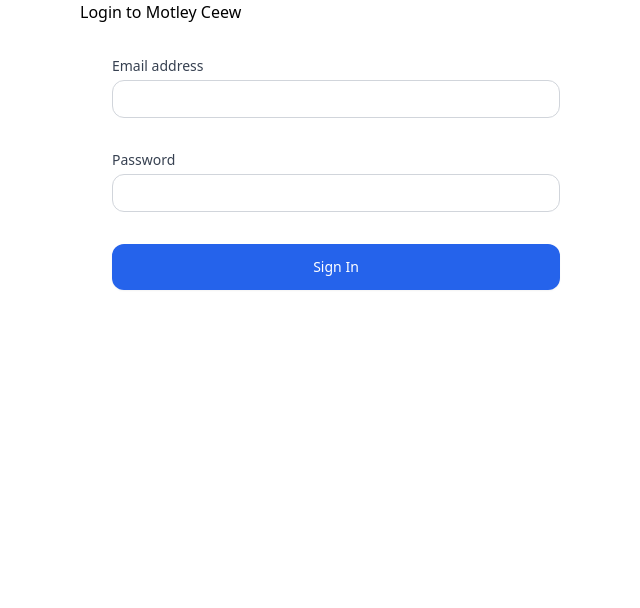
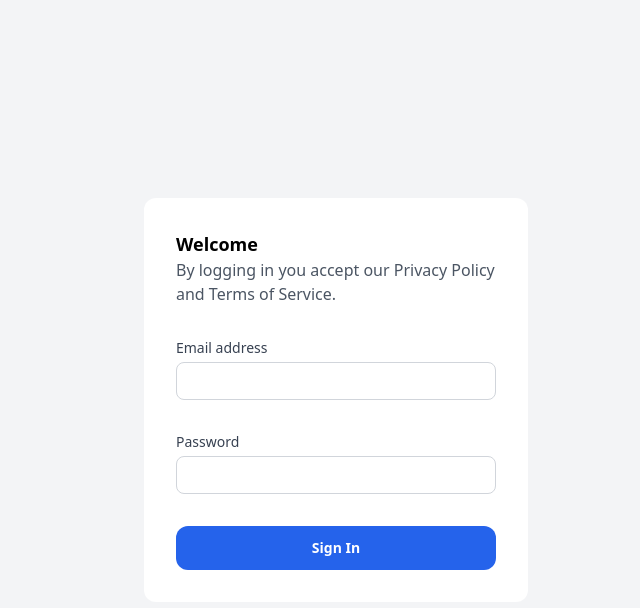
Before and after one commit to dkrasniy/motley-crew-frontend, a React (Create React App) app: page /login in a window 1280 px wide. Shown: the top 608 px of the page, without its empty margins (304-944 px from the left). Built offline with nearby package versions, Linux system fonts and the light colour scheme; no server answers.

Commit message:
withCredentials: true

```diff
--- a/package.json
+++ b/package.json
@@ -4,10 +4,12 @@
   "private": true,
   "dependencies": {
     "@craco/craco": "^6.4.0",
+    "@heroicons/react": "^1.0.5",
     "@testing-library/jest-dom": "^5.11.4",
     "@testing-library/react": "^11.1.0",
     "@testing-library/user-event": "^12.1.10",
     "axios": "^0.25.0",
+    "js-cookie": "^3.0.1",
     "react": "^17.0.2",
     "react-dom": "^17.0.2",
     "react-router-dom": "^6.2.1",
--- /dev/null
+++ b/src/components/atoms/Button.js
@@ -0,0 +1,78 @@
+import React from "react";
+import { Spinner } from "./Spinner";
+import {  Link} from "react-router-dom";
+
+  const sizeClassnames = {
+    big: "py-2 px-5 text-sm rounded-xl font-semibold text-sm  ",
+    small: "px-2 py-1 text-xs rounded-lg font-semibold md:text-sm",
+  };
+
+  const colorClassnames = {
+    primary:
+      "text-white bg-blue-600 hover:bg-blue-700 disabled:text-blue-700 disabled:bg-blue-700 focus:ring-4 focus:ring-blue-300",
+    secondary:
+      "bg-white border border-gray-300  font-medium text-gray-700 hover:bg-gray-50 disabled:text-blue-300 focus:ring-4 focus:ring-gray-100",
+    red:
+    "text-white bg-red-600 hover:bg-red-700 disabled:text-red-700 disabled:bg-red-700 focus:ring-4 focus:ring-red-300",
+  };
+
+
+  const Button = ({
+    children,
+    size = "big",
+    color = "primary",
+    disabled,
+    loading,
+    icon,
+    className = "",
+    transition = true,
+    href,
+    to,
+    ...props
+  }) => {
+
+    if(href) {
+      return (<a  href={href} className={`font-display  flex outline-none ${sizeClassnames[size]
+      } ${transition ? `transition duration-200 ease-in-out` : ``} ${colorClassnames[color]
+      } items-center justify-center ${className}`}
+      {...props}>    <span className={loading ? "opacity-0" : `flex items-center`}>
+      {icon ? <span className={`mr-1 items-center w-5 h-5`}>{icon}</span> : null}
+      {children}
+    </span></a>)
+    }
+    else if(to){
+
+        return (<Link to={href} className={`font-display  flex outline-none ${sizeClassnames[size]
+        } ${transition ? `transition duration-200 ease-in-out` : ``} ${colorClassnames[color]
+        } items-center justify-center ${className}`}
+        {...props}>    <span className={loading ? "opacity-0" : `flex items-center`}>
+        {icon ? <span className={`mr-1 items-center w-5 h-5`}>{icon}</span> : null}
+        {children}
+      </span></Link>)
+
+    }
+
+    return (
+
+      <button
+      className={`font-display  flex outline-none ${sizeClassnames[size]
+      } ${transition ? `transition duration-200 ease-in-out` : ``} ${colorClassnames[color]
+      } items-center justify-center ${className}`}
+      {...props}
+      >
+
+        <span className={loading ? "opacity-0" : `flex items-center`}>
+          {icon ? <span className={`mr-1 items-center w-5 h-5`}>{icon}</span> : null}
+          {children}
+        </span>
+
+        {loading ? (
+          <span className={`absolute`}>
+            <Spinner size={size === "small" ? "2" : "4"} />
+          </span>
+        ) : null}
+      </button>
+
+  )};
+
+  export default Button
--- /dev/null
+++ b/src/components/atoms/Spinner.js
@@ -0,0 +1,28 @@
+
+import React from "react";
+
+// I'm not doing string interpolation so tailwind can purge the css
+const sizes = {
+  "2": "h-2 w-2",
+  "4": "h-4 w-4",
+  "6": "h-6 w-6",
+};
+
+export const Spinner = ({
+  size = "4",
+  className = ""
+}) => {
+  return (
+    <svg
+      className={`animate-spin text-button ${sizes[size]} ${className}`}
+      xmlns="http://www.w3.org/2000/svg"
+      fill="none"
+      viewBox="0 0 24 24"
+    >
+      <path
+        fill="currentColor"
+        d="M4 12a8 8 0 018-8V0C5.373 0 0 5.373 0 12h4zm2 5.291A7.962 7.962 0 014 12H0c0 3.042 1.135 5.824 3 7.938l3-2.647z"
+      />
+    </svg>
+  );
+};
--- /dev/null
+++ b/src/config.js
@@ -0,0 +1,4 @@
+
+module.exports = {
+        "BACKEND_ENDPOINT": "https://mcbackenddev.herokuapp.com",
+}
--- a/src/routes/index.js
+++ b/src/routes/index.js
@@ -1,5 +1,5 @@
 import * as React from "react";
-import { Routes, Route} from "react-router-dom";
+import { Routes, Route, Link} from "react-router-dom";
 import Login from '../views/login'
 import CreateNew from '../views/createNew';
 
@@ -7,6 +7,7 @@
   return (
     <div className="App">
       <Routes>
+      <Route path="/" element={<Link to={'/login'}>Login</Link>} />
         <Route path="/login" element={<Login />} />
         <Route path="/dashboard" element={<div>Dashboard</div>} />
         <Route path="about" element={<div>about page</div>} />
--- a/src/views/login.js
+++ b/src/views/login.js
@@ -1,8 +1,11 @@
 import React, { useState, useEffect } from "react";
 import axios from "axios";
 import { instance } from "../client";
+import CONFIG from '../config'
+import Button from '../components/atoms/Button'
 
 function Login() {
+
   const [signInProgress, setSignInProgress] = useState(false);
 
   const handleSubmit = (e) => {
@@ -10,17 +13,19 @@
     setSignInProgress(true);
 
     var data = JSON.stringify({
-      username: "ecovertms",
+      username: "ecovertmc",
       password: "S4!APgjuaDG5",
     });
 
     var config = {
       method: "post",
-      url: "https://mcbackenddev.herokuapp.com/api/auth/login",
+      url: `${CONFIG.BACKEND_ENDPOINT}/api/auth/login`,
+      withCredentials: true,
       headers: {
         "Content-Type": "application/json",
       },
       data: data,
+
     };
 
     axios(config)
@@ -57,13 +62,19 @@
 
 
   return (
-    <div className="max-w-lg mx-auto">
-      <h1>Login to Motley Ceew</h1>
+    <div className="h-screen mx-auto bg-gray-100 flex items-center justify-center">
+      <div className="max-w-sm">
+
         <form
           className="space-y-8 bg-white p-8 rounded-xl w-full"
           action="#"
           method="POST"
         >
+          <div>
+            <h1 className="font-bold text-lg">Welcome</h1>
+            <p className="text-gray-600">By logging in you accept our Privacy Policy and Terms of Service.</p>
+
+          </div>
           <div>
             <label
               htmlFor="email"
@@ -77,7 +88,7 @@
                 name="email"
                 type="email"
                 autoComplete="email"
-              className="appearance-none block w-full px-3 py-2 border border-gray-300 rounded-xl placeholder-gray-400 focus:outline-none focus:ring-blue-500 focus:border-blue-500 sm:text-sm"
+                className="appearance-none block w-full px-3 py-2 border border-gray-300 rounded-lg placeholder-gray-400 focus:outline-none focus:ring-blue-500 focus:border-blue-500 sm:text-sm"
               />
             </div>
           </div>
@@ -95,23 +106,23 @@
                 name="password"
                 type="password"
                 autoComplete="current-password"
-              className="appearance-none block w-full px-3 py-2 border border-gray-300 rounded-xl   placeholder-gray-400 focus:outline-none focus:ring-blue-500 focus:border-blue-500 sm:text-sm"
+                className="appearance-none block w-full px-3 py-2 border border-gray-300 rounded-lg   placeholder-gray-400 focus:outline-none focus:ring-blue-500 focus:border-blue-500 sm:text-sm"
               />
             </div>
           </div>
 
           <div>
-          <button
-            onClick={(e) => {
+
+            <Button loading={signInProgress} onClick={(e) => {
               handleSubmit(e);
             }}
-            type="submit"
-            className="w-full flex justify-center py-3 px-4 border border-transparent rounded-xl shadow-sm text-sm font-medium text-white bg-blue-600 hover:bg-blue-700 focus:outline-none focus:ring-2 focus:ring-offset-2 focus:ring-blue-500"
-          >
-            {signInProgress ? "Signing In..." : "Sign In"}
-          </button>
+              type="submit" className="w-full py-3">Sign In</Button>
+
+
           </div>
         </form>
+      </div>
+
     </div>
   );
 }
```
Also changed, not shown: 2 other files (tests, documents, lock files or other folders). Lines whose indentation alone changed are shown as unchanged.
